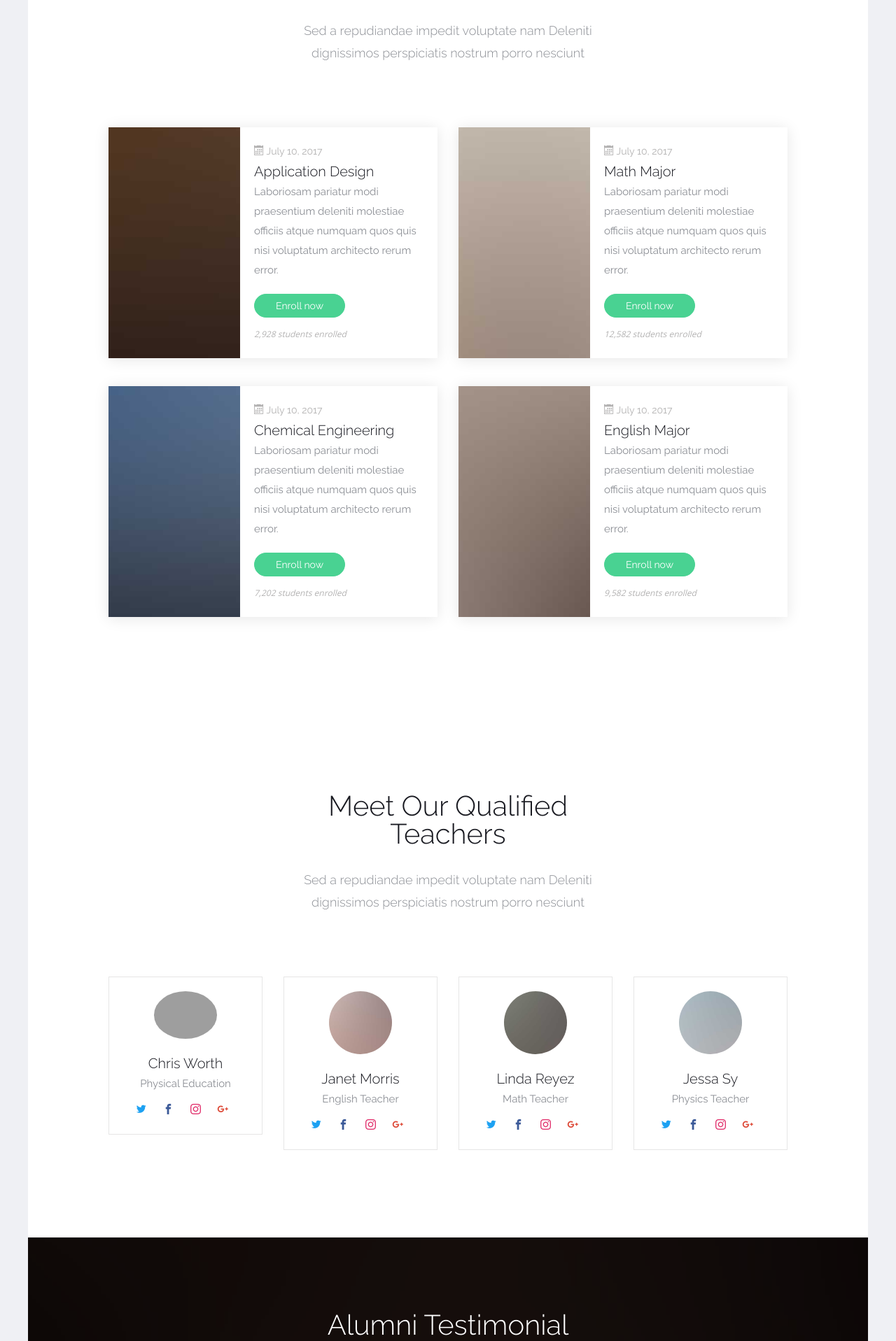
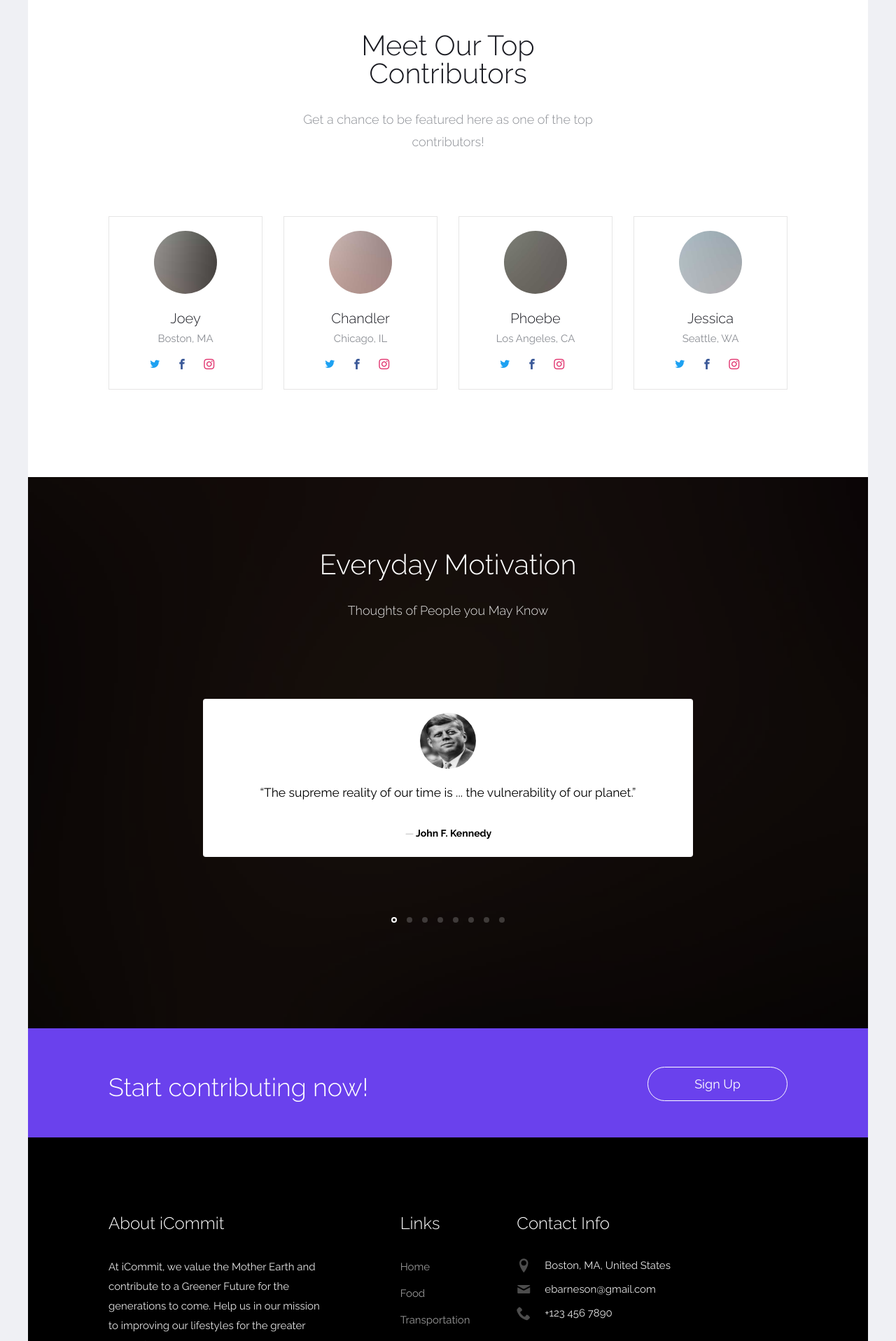
Before and after one commit to icommit-spark/webpage, a PHP site: page /index.php in a window 1280 px wide. Shown: the part 3003-4920 px from the top of the page at 70% size. Run offline with PHP 8.4, Linux system fonts and the light colour scheme; some libraries are stand-ins or nearby versions; some web fonts are replaced; grey boxes are pictures that could not be loaded.

Commit message:
Pulled changes from index.html from the front-end

```diff
--- a/index.php
+++ b/index.php
@@ -19,6 +19,7 @@
     <script src="js/custom.js"></script>
     <script src="js/owl.carousel.js"></script>
     <link rel="stylesheet" href="css/custom.css">
+
     <!--[if lt IE 9]>
       <script src="js/vendor/html5shiv.min.js"></script>
       <script src="js/vendor/respond.min.js"></script>
@@ -26,12 +27,12 @@
   </head>
   <body>
 
-    <!-- div class="probootstrap-search" id="probootstrap-search">
+    <div class="probootstrap-search" id="probootstrap-search">
       <a href="#" class="probootstrap-close js-probootstrap-close"><i class="icon-cross"></i></a>
       <form action="#">
         <input type="search" name="s" id="search" placeholder="Search a keyword and hit enter...">
       </form>
-  </div-->
+    </div>
 
     <div class="probootstrap-page-wrapper">
       <!-- Fixed navbar -->
@@ -41,13 +42,15 @@
       include 'include/navbar.php';
       ?>
 
+
       <section class="flexslider">
         <ul class="slides">
           <li style="background-image: url(img/slider_1.jpg)" class="overlay">
             <div class="container">
               <div class="row">
                 <div class="col-md-8 col-md-offset-2">
-                  <div class="probootstrap-slider-text text-center">
+
+                 <div class="probootstrap-slider-text text-center">
                     <h1 class="probootstrap-heading probootstrap-animate">Giving Back to the Society</h1>
                   </div>
                 </div>
@@ -113,7 +116,7 @@
         <div class="container">
 
           <div class="row">
-            <div class="col-md-3 col-sm-6 col-xs-6 col-xxs-12 probootstrap-animate">
+            <div style="margin-left: 80px" class="col-md-3 col-sm-6 col-xs-6 col-xxs-12 probootstrap-animate">
               <div class="probootstrap-counter-wrap">
                 <div class="probootstrap-icon">
                   <i class="icon-users2"></i>
@@ -140,7 +143,7 @@
               </div>
             </div>-->
             <div class="clearfix visible-sm-block visible-xs-block"></div>
-            <div class="col-md-3 col-sm-6 col-xs-6 col-xxs-12 probootstrap-animate">
+            <div style="margin-left: 120px" class="col-md-3 col-sm-6 col-xs-6 col-xxs-12 probootstrap-animate">
               <div class="probootstrap-counter-wrap">
                 <div class="probootstrap-icon">
                   <i class="icon-library"></i>
@@ -153,7 +156,7 @@
                 </div>
               </div>
             </div>
-            <div class="col-md-3 col-sm-6 col-xs-6 col-xxs-12 probootstrap-animate">
+            <div style="margin-left: 80px" class="col-md-3 col-sm-6 col-xs-6 col-xxs-12 probootstrap-animate">
 
                <div class="probootstrap-counter-wrap">
                 <div class="probootstrap-icon">
@@ -187,7 +190,7 @@
         </div>
       </section>
 
-      <section class="probootstrap-section probootstrap-section">
+      <section style="margin-bottom: 0px" class="probootstrap-section probootstrap-section">
         <div class="container">
           <div class="row">
             <div class="col-md-12">
@@ -256,44 +259,46 @@
                       <div class="owl-carousel" id="owl2">
                         <div class="item">
                           <a href="#" class="probootstrap-featured-news-box">
-                            <figure class="probootstrap-media"><img src="img/img_sm_3.jpg" alt="Free Bootstrap Template by ProBootstrap.com" class="img-responsive"></figure>
+
                             <div class="probootstrap-text">
-                              <h3>Tempora consectetur unde nisi</h3>
-                              <span class="probootstrap-date"><i class="icon-calendar"></i>July 9, 2017</span>
-                              <span class="probootstrap-location"><i class="icon-location2"></i>White Palace, Brooklyn, NYC</span>
+                              <h3><br></h3>
+                              <p>Take shorter showers to reduce water use. This will lower your water and heating bills too.</p>
+                              <span class="probootstrap-date"><i class="icon-calendar"></i>Around the House</span>
+
                             </div>
                           </a>
                         </div>
                         <!-- END item -->
                         <div class="item">
                           <a href="#" class="probootstrap-featured-news-box">
-                            <figure class="probootstrap-media"><img src="img/img_sm_1.jpg" alt="Free Bootstrap Template by ProBootstrap.com" class="img-responsive"></figure>
                             <div class="probootstrap-text">
-                              <h3>Tempora consectetur unde nisi</h3>
-                              <span class="probootstrap-date"><i class="icon-calendar"></i>July 9, 2017</span>
-                              <span class="probootstrap-location"><i class="icon-location2"></i>White Palace, Brooklyn, NYC</span>
+                              <h3><br></h3>
+                                <p>When possible, buy meat from local sources.</p>
+                              <span class="probootstrap-date"><i class="icon-calendar"></i>Food</span>
+
                             </div>
                           </a>
                         </div>
                         <!-- END item -->
                         <div class="item">
                           <a href="#" class="probootstrap-featured-news-box">
-                            <figure class="probootstrap-media"><img src="img/img_sm_2.jpg" alt="Free Bootstrap Template by ProBootstrap.com" class="img-responsive"></figure>
+
                             <div class="probootstrap-text">
-                              <h3>Tempora consectetur unde nisi</h3>
-                              <span class="probootstrap-date"><i class="icon-calendar"></i>July 9, 2017</span>
-                              <span class="probootstrap-location"><i class="icon-location2"></i>White Palace, Brooklyn, NYC</span>
+                              <h3><br></h3>
+                              <p>Go to a meaningful protest or rally.</p>
+                              <span class="probootstrap-date"><i class="icon-calendar"></i>Politics</span>
+
                             </div>
                           </a>
                         </div>
                         <!-- END item -->
                         <div class="item">
                           <a href="#" class="probootstrap-featured-news-box">
-                            <figure class="probootstrap-media"><img src="img/img_sm_3.jpg" alt="Free Bootstrap Template by ProBootstrap.com" class="img-responsive"></figure>
                             <div class="probootstrap-text">
-                              <h3>Tempora consectetur unde nisi</h3>
-                              <span class="probootstrap-date"><i class="icon-calendar"></i>July 9, 2017</span>
-                              <span class="probootstrap-location"><i class="icon-location2"></i>White Palace, Brooklyn, NYC</span>
+                              <h3><br></h3>
+                              <p>Carpool one a week.</p>
+                              <span class="probootstrap-date"><i class="icon-calendar"></i>Transportation</span>
+
                             </div>
                           </a>
                         </div>
@@ -301,11 +306,11 @@
                       </div>
                     </div>
                   </div>
-                  <div class="row">
+                  <!--<div class="row">
                     <div class="col-md-12 text-center">
                       <p><a href="#" class="btn btn-primary">View all events</a></p>
                     </div>
-                  </div>
+                  </div>-->
                 </div>
 
               </div>
@@ -314,7 +319,7 @@
           </div>
         </div>
       </section>
-
+<!--
       <section class="probootstrap-section probootstrap-bg-white probootstrap-border-top">
         <div class="container">
           <div class="row">
@@ -323,7 +328,7 @@
               <p class="lead">Sed a repudiandae impedit voluptate nam Deleniti dignissimos perspiciatis nostrum porro nesciunt</p>
             </div>
           </div>
-          <!-- END row -->
+
           <div class="row">
             <div class="col-md-6">
               <div class="probootstrap-service-2 probootstrap-animate">
@@ -387,16 +392,13 @@
             </div>
           </div>
         </div>
-      </section>
-
-
-
+      </section>-->
       <section class="probootstrap-section">
         <div class="container">
           <div class="row">
-            <div class="col-md-6 col-md-offset-3 text-center section-heading probootstrap-animate">
-              <h2>Meet Our Qualified Teachers</h2>
-              <p class="lead">Sed a repudiandae impedit voluptate nam Deleniti dignissimos perspiciatis nostrum porro nesciunt</p>
+            <div style="margin-top: 0px" class="col-md-6 col-md-offset-3 text-center section-heading probootstrap-animate">
+              <h2>Meet Our Top Contributors</h2>
+              <p class="lead">Get a chance to be featured here as one of the top contributors!</p>
             </div>
           </div>
           <!-- END row -->
@@ -405,16 +407,15 @@
             <div class="col-md-3 col-sm-6">
               <div class="probootstrap-teacher text-center probootstrap-animate">
                 <figure class="media">
-                  <img src="img/person_1.jpg" alt="Free Bootstrap Template by ProBootstrap.com" class="img-responsive">
+                  <img src="img/person_4.jpg" alt="Free Bootstrap Template by ProBootstrap.com" class="img-responsive">
                 </figure>
                 <div class="text">
-                  <h3>Chris Worth</h3>
-                  <p>Physical Education</p>
+                  <h3>Joey</h3>
+                  <p>Boston, MA</p>
                   <ul class="probootstrap-footer-social">
                     <li class="twitter"><a href="#"><i class="icon-twitter"></i></a></li>
                     <li class="facebook"><a href="#"><i class="icon-facebook2"></i></a></li>
                     <li class="instagram"><a href="#"><i class="icon-instagram2"></i></a></li>
-                    <li class="google-plus"><a href="#"><i class="icon-google-plus"></i></a></li>
                   </ul>
                 </div>
               </div>
@@ -425,13 +426,12 @@
                   <img src="img/person_5.jpg" alt="Free Bootstrap Template by ProBootstrap.com" class="img-responsive">
                 </figure>
                 <div class="text">
-                  <h3>Janet Morris</h3>
-                  <p>English Teacher</p>
+                  <h3>Chandler</h3>
+                  <p>Chicago, IL</p>
                   <ul class="probootstrap-footer-social">
                     <li class="twitter"><a href="#"><i class="icon-twitter"></i></a></li>
                     <li class="facebook"><a href="#"><i class="icon-facebook2"></i></a></li>
                     <li class="instagram"><a href="#"><i class="icon-instagram2"></i></a></li>
-                    <li class="google-plus"><a href="#"><i class="icon-google-plus"></i></a></li>
                   </ul>
                 </div>
               </div>
@@ -443,13 +443,12 @@
                   <img src="img/person_6.jpg" alt="Free Bootstrap Template by ProBootstrap.com" class="img-responsive">
                 </figure>
                 <div class="text">
-                  <h3>Linda Reyez</h3>
-                  <p>Math Teacher</p>
+                  <h3>Phoebe</h3>
+                  <p>Los Angeles, CA</p>
                   <ul class="probootstrap-footer-social">
                     <li class="twitter"><a href="#"><i class="icon-twitter"></i></a></li>
                     <li class="facebook"><a href="#"><i class="icon-facebook2"></i></a></li>
                     <li class="instagram"><a href="#"><i class="icon-instagram2"></i></a></li>
-                    <li class="google-plus"><a href="#"><i class="icon-google-plus"></i></a></li>
                   </ul>
                 </div>
               </div>
@@ -460,13 +459,12 @@
                   <img src="img/person_7.jpg" alt="Free Bootstrap Template by ProBootstrap.com" class="img-responsive">
                 </figure>
                 <div class="text">
-                  <h3>Jessa Sy</h3>
-                  <p>Physics Teacher</p>
+                  <h3>Jessica</h3>
+                  <p>Seattle, WA</p>
                   <ul class="probootstrap-footer-social">
                     <li class="twitter"><a href="#"><i class="icon-twitter"></i></a></li>
                     <li class="facebook"><a href="#"><i class="icon-facebook2"></i></a></li>
                     <li class="instagram"><a href="#"><i class="icon-instagram2"></i></a></li>
-                    <li class="google-plus"><a href="#"><i class="icon-google-plus"></i></a></li>
                   </ul>
                 </div>
               </div>
@@ -479,8 +477,8 @@
         <div class="container">
           <div class="row">
             <div class="col-md-6 col-md-offset-3 text-center section-heading probootstrap-animate">
-              <h2>Alumni Testimonial</h2>
-              <p class="lead">Sed a repudiandae impedit voluptate nam Deleniti dignissimos perspiciatis nostrum porro nesciunt</p>
+              <h2>Everyday Motivation</h2>
+              <p class="lead">Thoughts of People you May Know</p>
             </div>
           </div>
           <!-- END row -->
@@ -491,26 +489,66 @@
 
                   <div class="probootstrap-testimony-wrap text-center">
                     <figure>
-                      <img src="img/person_1.jpg" alt="Free Bootstrap Template by ProBootstrap.com">
+                      <img src="img/kennedy.jpg" alt="Free Bootstrap Template by ProBootstrap.com">
                     </figure>
-                    <blockquote class="quote">&ldquo;Design must be functional and functionality must be translated into visual aesthetics, without any reliance on gimmicks that have to be explained.&rdquo; <cite class="author"> &mdash; <span>Mike Fisher</span></cite></blockquote>
+                    <blockquote class="quote">&ldquo;The supreme reality of our time is ... the vulnerability of our planet.&rdquo; <cite class="author"> &mdash; <span>John F. Kennedy</span></cite></blockquote>
                   </div>
 
                 </div>
                 <div class="item">
                   <div class="probootstrap-testimony-wrap text-center">
                     <figure>
-                      <img src="img/person_2.jpg" alt="Free Bootstrap Template by ProBootstrap.com">
+                      <img src="img/einstein.jpg" alt="Free Bootstrap Template by ProBootstrap.com">
                     </figure>
-                    <blockquote class="quote">&ldquo;Creativity is just connecting things. When you ask creative people how they did something, they feel a little guilty because they didn’t really do it, they just saw something. It seemed obvious to them after a while.&rdquo; <cite class="author"> &mdash;<span>Jorge Smith</span></cite></blockquote>
+                    <blockquote class="quote">&ldquo;Problems cannot be solved at the same level of awareness that created them.&rdquo; <cite class="author"> &mdash;<span>Albert Einstein</span></cite></blockquote>
                   </div>
                 </div>
                 <div class="item">
                   <div class="probootstrap-testimony-wrap text-center">
                     <figure>
-                      <img src="img/person_3.jpg" alt="Free Bootstrap Template by ProBootstrap.com">
+                      <img src="img/mills.jpg" alt="Free Bootstrap Template by ProBootstrap.com">
                     </figure>
-                    <blockquote class="quote">&ldquo;I think design would be better if designers were much more skeptical about its applications. If you believe in the potency of your craft, where you choose to dole it out is not something to take lightly.&rdquo; <cite class="author">&mdash; <span>Brandon White</span></cite></blockquote>
+                    <blockquote class="quote">&ldquo;The sun is the only safe nuclear reactor, situated as it is some ninety-three million miles away.&rdquo; <cite class="author">&mdash; <span>Stephanie Mills</span></cite></blockquote>
+                  </div>
+                </div>
+                  <div class="item">
+                  <div class="probootstrap-testimony-wrap text-center">
+                    <figure>
+                      <img src="img/david.jpg" alt="Free Bootstrap Template by ProBootstrap.com">
+                    </figure>
+                    <blockquote class="quote">&ldquo;What is the use of a house if you don't have a decent planet to put it on?.&rdquo; <cite class="author">&mdash; <span>Henry David Thoreau</span></cite></blockquote>
+                  </div>
+                </div>
+                  <div class="item">
+                  <div class="probootstrap-testimony-wrap text-center">
+                    <figure>
+                      <img src="img/fox.jpg" alt="Free Bootstrap Template by ProBootstrap.com">
+                    </figure>
+                    <blockquote class="quote">&ldquo;A person who cares about the earth will resonate with its purity.&rdquo; <cite class="author">&mdash; <span>Sally Fox</span></cite></blockquote>
+                  </div>
+                </div>
+                  <div class="item">
+                  <div class="probootstrap-testimony-wrap text-center">
+                    <figure>
+                      <img src="img/franklin.jpg" alt="Free Bootstrap Template by ProBootstrap.com">
+                    </figure>
+                    <blockquote class="quote">&ldquo;A nation that destroys its soils destroys itself. Forests are the lungs of our land, purifying the air and giving fresh strength to our people.&rdquo; <cite class="author">&mdash; <span>Franklin D. Roosevelt</span></cite></blockquote>
+                  </div>
+                </div>
+                  <div class="item">
+                  <div class="probootstrap-testimony-wrap text-center">
+                    <figure>
+                      <img src="img/robert.jpg" alt="Free Bootstrap Template by ProBootstrap.com">
+                    </figure>
+                    <blockquote class="quote">&ldquo;There's so much pollution in the air now that if it weren't for our lungs, there'd be no place to put it all.&rdquo; <cite class="author">&mdash; <span>Robert Orben</span></cite></blockquote>
+                  </div>
+                </div>
+                  <div class="item">
+                  <div class="probootstrap-testimony-wrap text-center">
+                    <figure>
+                      <img src="img/edison.jpg" alt="Free Bootstrap Template by ProBootstrap.com">
+                    </figure>
+                    <blockquote class="quote">&ldquo;The doctor of the future will give no medication, but will interest his patients in the case of the human frame, diet and in the cause and prevention of disease.&rdquo; <cite class="author">&mdash; <span>Thomas Edison</span></cite></blockquote>
                   </div>
                 </div>
 
@@ -656,5 +694,10 @@
     </div>
     <!-- END wrapper -->
 
+
+    <script src="js/scripts.min.js"></script>
+    <script src="js/main.min.js"></script>
+    <script src="js/custom.js"></script>
+
   </body>
 </html>
```
